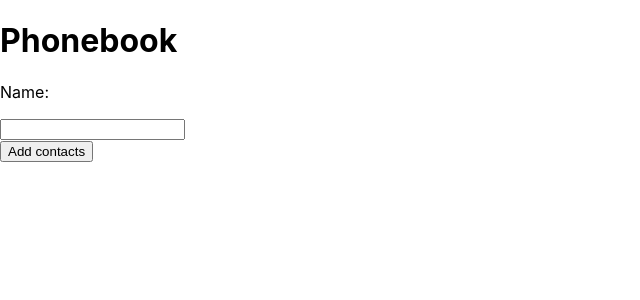
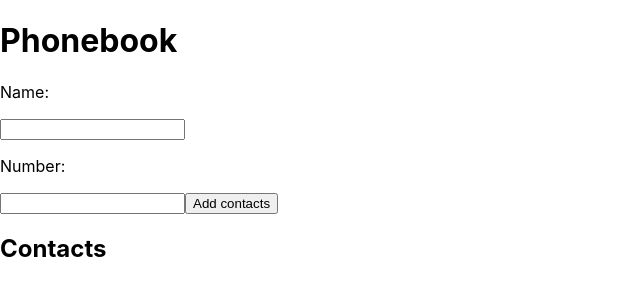
Before and after one commit to MateuszBieda/goit-react-hw-02-phonebook, a React (Create React App) app: page / in a window 1280 px wide. Shown: the top 300 px of the page, without its empty margins (0-640 px from the left). Built offline with nearby package versions, Linux system fonts and the light colour scheme.

Commit message:
task_2_update

```diff
--- a/src/components/App.jsx
+++ b/src/components/App.jsx
@@ -3,36 +3,65 @@
 // import { ContactsList } from './ContactsList/ContactsList.jsx';
 import { nanoid } from 'nanoid';
 
+
+const INITIAL_STATE = {
+  name: '',
+  number: '',
+};
+
 export class App extends Component {
+  constructor(props) {
+    super(props);
+
+    this.handleChange = this.handleChange.bind(this);
+    this.handleSubmit = this.handleSubmit.bind(this);
+  }
+
   state = {
     contacts: [],
     name: '',
+    number: '',
   };
 
   handleChange = e => {
-    this.setState({ name: e.target.value });
+    // const value = e.target.value;
+    const { name, value } = e.currentTarget;
+    this.setState({ [name]: value });
   };
-  handleSubmit = () => {
-    if (this.state.name !== '') {
+
+  handleSubmit = e => {
+
+    e.preventDefault();
+
+
       const contacts = [...this.state.contacts];
       const contact = {
         id: nanoid(),
         name: this.state.name,
+        number: this.state.number,
       };
       contacts.push(contact);
       this.setState({
         contacts: contacts,
         name: '',
+        number: '',
       });
-    }
+
+  };
+
+  reset = () => {
+    this.setState({ ...INITIAL_STATE });
   };
 
   render() {
+    const { name, number } = this.state;
+
     return (
       <div>
         <h1>Phonebook</h1>
         <p>Name:</p>
-        <form>
+        <form >
+          <label>
             <input
               type="text"
               name="name"
@@ -40,37 +69,37 @@
               title="Name may contain only letters, apostrophe, dash and spaces. For example Adrian, Jacob Mercer, Charles de Batz de Castelmore d'Artagnan"
               required
               onChange={this.handleChange}
-          value={this.state.name}
+              value={name}
             />
+          </label>
+          <label>
+            <p>Number:</p>
+            <input
+              type="tel"
+              name="number"
+              pattern="\+?\d{1,4}?[-.\s]?\(?\d{1,3}?\)?[-.\s]?\d{1,4}[-.\s]?\d{1,4}[-.\s]?\d{1,9}"
+              title="Phone number must be digits and can contain spaces, dashes, parentheses and can start with +"
+              required
+              onChange={this.handleChange}
+              value={number}
+            />
+          </label>
+          <button onClick={this.handleSubmit} type="submit">Add contacts</button>
         </form>
-        <button onClick={this.handleSubmit}>Add contacts</button>
+        <h2>Contacts</h2>
         <ul>
-          {this.state.contacts.map(item => {
-            return <li key={item.id}>{item.name}</li>;
+          {this.state.contacts.map(({ id, name, number }) => {
+            return (
+              <li key={id}>
+                {name}:<span> </span>
+                {number}
+              </li>
+            );
           })}
         </ul>
       </div>
     );
   }
+}
 
-  // render() {
-  //   const { name } = this.state;
-  //   return (
-  //     <div
-  //       style={{
-  //         height: '100vh',
-  //         display: 'flex',
-  //         justifyContent: 'center',
-  //         alignItems: 'center',
-  //         flexDirection: 'column',
-  //         fontSize: 40,
-  //         color: '#010101',
-  //       }}
-  //     >
-  //       <Form />
-  //       <ContactsList />
-  //     </div>
-  //   );
-  // }
-}
 export default App;
```
Lines whose indentation alone changed are shown as unchanged.
